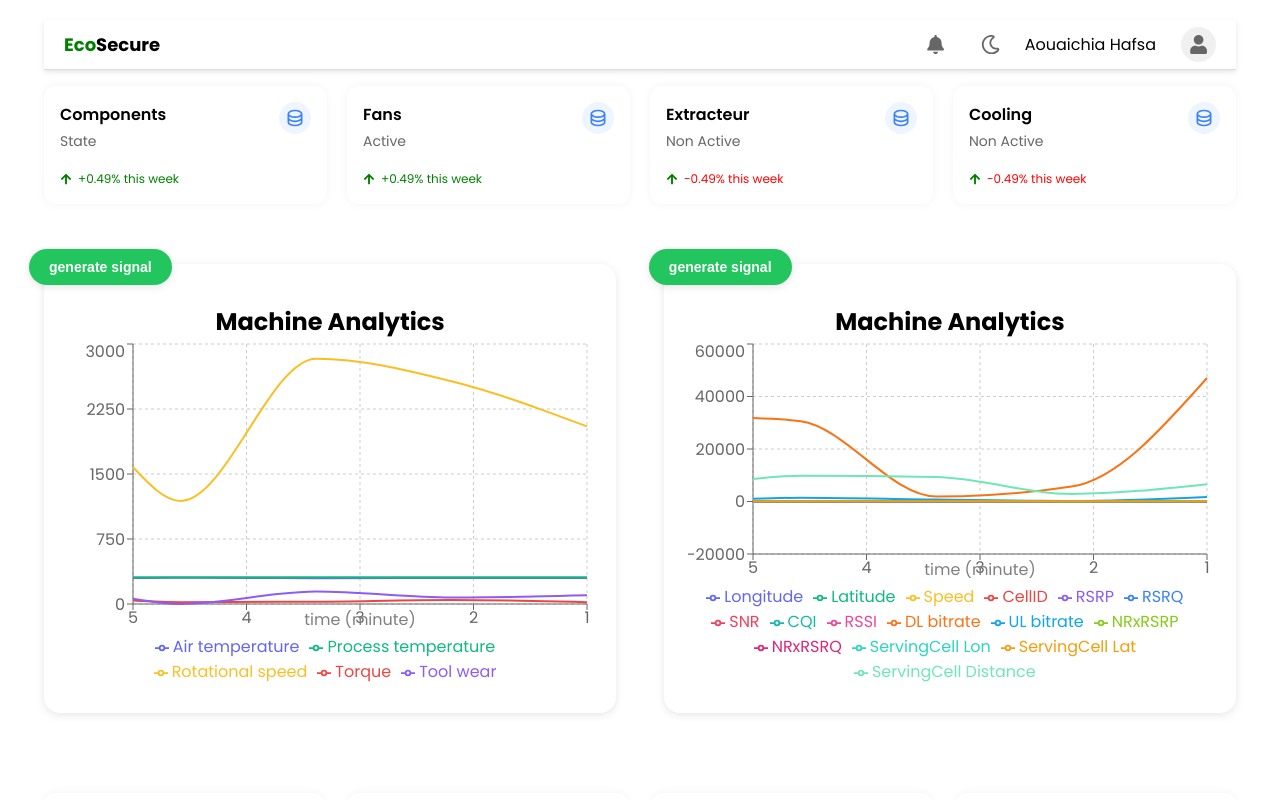
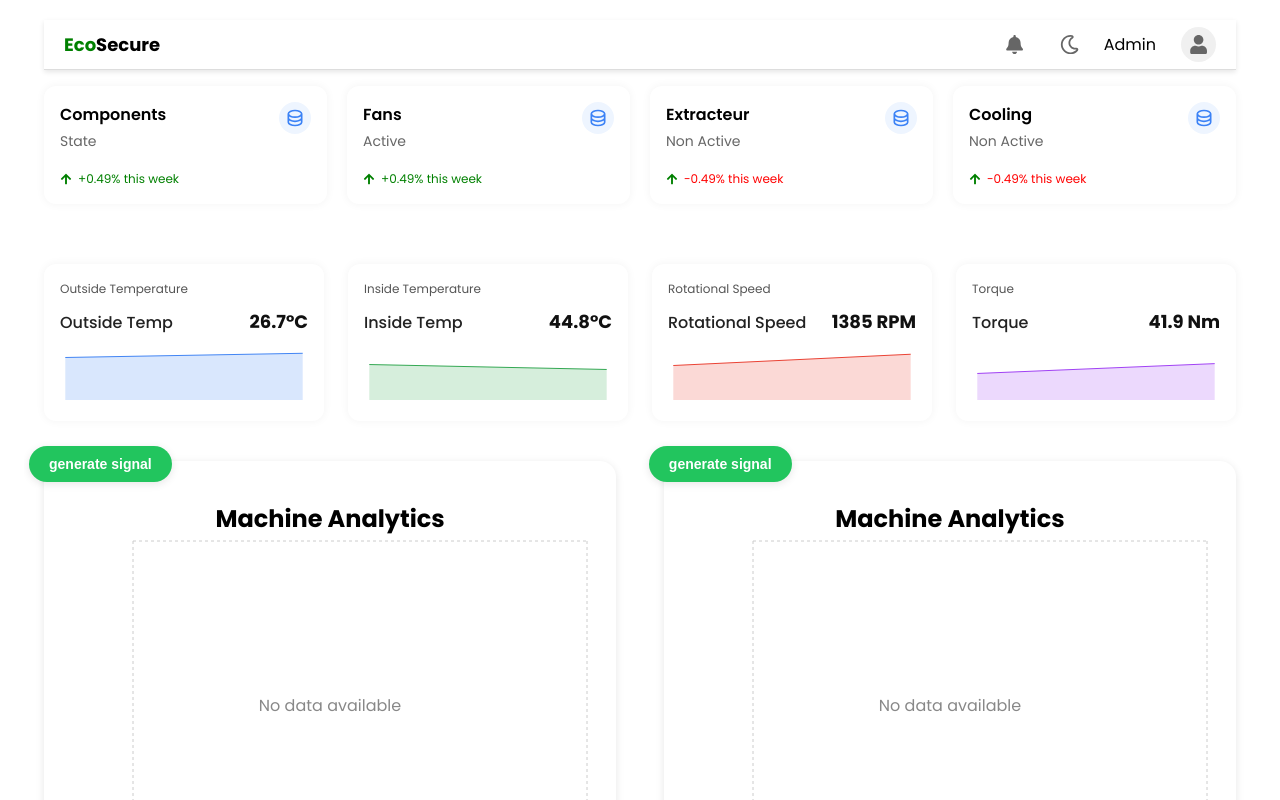
Before and after one commit to hamida2004/nest_competition_front, a React (Vite) app in the folder Frontend/: page /dashboard in a window 1280 px wide. Built offline with nearby package versions, Linux system fonts and the light colour scheme.

Commit message:
charts updated

```diff
--- a/Frontend/src/Dashboard.jsx
+++ b/Frontend/src/Dashboard.jsx
@@ -1,4 +1,4 @@
-import React, { useState } from "react";
+import React, { useState, useEffect } from "react";
 import Topbar from "./components/Topbar";
 import StatCard from "./components/StatCard";
 import AnalyticsChart from "./components/MainChart";
@@ -8,7 +8,6 @@ import "./Dashboard.css";
 export default function Dashboard() {
   const [predict, setPredict] = useState([]);
   const [reduce, setReduce] = useState([]);
-
   // Function to generate a random value within a given range
   const getRandomValue = (min, max) => Math.random() * (max - min) + min;
 
@@ -49,6 +48,62 @@ export default function Dashboard() {
     setReduce((prev) => [...prev, newDataPoint].slice(-20)); // Keep last 20 points
   };
 
+  // State for consumption metrics
+  const [outsideTempData, setOutsideTempData] = useState([]);
+  const [insideTempData, setInsideTempData] = useState([]);
+  const [rotationalSpeedData, setRotationalSpeedData] = useState([]);
+  const [torqueData, setTorqueData] = useState([]);
+
+  // Function to generate random values within a range
+
+  // Generate new data point for Outside Temperature
+  const generateOutsideTemp = () => {
+    const newDataPoint = {
+      day: outsideTempData.length + 1,
+      value: getRandomValue(20, 30), // Example range for outside temperature
+    };
+    setOutsideTempData((prev) => [...prev, newDataPoint].slice(-7)); // Keep last 7 points
+  };
+
+  // Generate new data point for Inside Temperature
+  const generateInsideTemp = () => {
+    const newDataPoint = {
+      day: insideTempData.length + 1,
+      value: getRandomValue(35, 45), // Example range for inside temperature
+    };
+    setInsideTempData((prev) => [...prev, newDataPoint].slice(-7));
+  };
+
+  // Generate new data point for Rotational Speed
+  const generateRotationalSpeed = () => {
+    const newDataPoint = {
+      day: rotationalSpeedData.length + 1,
+      value: Math.floor(getRandomValue(1000, 2000)), // Example range for rotational speed
+    };
+    setRotationalSpeedData((prev) => [...prev, newDataPoint].slice(-7));
+  };
+
+  // Generate new data point for Torque
+  const generateTorque = () => {
+    const newDataPoint = {
+      day: torqueData.length + 1,
+      value: getRandomValue(30, 50), // Example range for torque
+    };
+    setTorqueData((prev) => [...prev, newDataPoint].slice(-7));
+  };
+
+  // Automatically generate data every 2 seconds
+  useEffect(() => {
+    const interval = setInterval(() => {
+      generateOutsideTemp();
+      generateInsideTemp();
+      generateRotationalSpeed();
+      generateTorque();
+    }, 2000);
+
+    return () => clearInterval(interval); // Cleanup interval on unmount
+  }, []);
+
   return (
     <div className="dashboard">
       <main className="main">
@@ -81,6 +136,43 @@ export default function Dashboard() {
           />
         </section>
 
+
+        <section className="cards">
+          {/* Outside Temperature Card */}
+          <ConsumptionCard
+            label="Outside Temperature"
+            title="Outside Temp"
+            value={`${getRandomValue(20, 30).toFixed(1)}°C`}
+            color="#4285F4"
+            data={outsideTempData}
+          />{/* Inside Temperature Card */}
+          <ConsumptionCard
+            label="Inside Temperature"
+            title="Inside Temp"
+            value={`${getRandomValue(35, 45).toFixed(1)}°C`}
+            color="#34A853"
+            data={insideTempData}
+          />
+
+          {/* Rotational Speed Card */}
+          <ConsumptionCard
+            label="Rotational Speed"
+            title="Rotational Speed"
+            value={`${Math.floor(getRandomValue(1000, 2000))} RPM`}
+            color="#EA4335"
+            data={rotationalSpeedData}
+          />
+
+          {/* Torque Card */}
+          <ConsumptionCard
+            label="Torque"
+            title="Torque"
+            value={`${getRandomValue(30, 50).toFixed(1)} Nm`}
+            color="#A142F4"
+            data={torqueData}
+          />
+        </section>
+
         <section className="stock-analytics-row">
           <div className="left-graph">
             <AnalyticsChart
@@ -95,33 +187,6 @@ export default function Dashboard() {
             />
           </div>
         </section>
-
-        <section className="cards">
-          <ConsumptionCard
-            label="Service Plus De Fourniture"
-            title="Service A"
-            value="25%"
-            color="#4285F4"
-          />
-          <ConsumptionCard
-            label="Produit Plus Consommé"
-            title="Papier"
-            value="95%"
-            color="#34A853"
-          />
-          <ConsumptionCard
-            label="Produit Moins Consommé"
-            title="Papier"
-            value="95%"
-            color="#EA4335"
-          />
-          <ConsumptionCard
-            label="Article Plus Consommé"
-            title="Article A"
-            value="95%"
-            color="#A142F4"
-          />
-        </section>
       </main>
     </div>
   );
--- a/Frontend/src/components/ConsumptionCard.jsx
+++ b/Frontend/src/components/ConsumptionCard.jsx
@@ -1,4 +1,3 @@
-// src/components/ConsumptionCard.jsx
 import React from "react";
 import {
   AreaChart,
@@ -8,16 +7,7 @@ import {
 } from "recharts";
 import "../styles/ConsumptionCard.css";
 
-const sampleData = [
-  { day: "M", value: 20 },
-  { day: "T", value: 30 },
-  { day: "W", value: 25 },
-  { day: "T", value: 40 },
-  { day: "F", value: 45 },
-  { day: "S", value: 35 },
-];
-
-export default function ConsumptionCard({ label, title, value, color }) {
+export default function ConsumptionCard({ label, title, value, color, data }) {
   return (
     <div className="consumption-card">
       <div className="card-label">{label}</div>
@@ -27,7 +17,7 @@ export default function ConsumptionCard({ label, title, value, color }) {
       </div>
       <div className="card-chart">
         <ResponsiveContainer width="100%" height={60}>
-          <AreaChart data={sampleData}>
+          <AreaChart data={data}>
             <Tooltip />
             <Area
               type="monotone"
--- a/Frontend/src/components/MainChart.jsx
+++ b/Frontend/src/components/MainChart.jsx
@@ -1,4 +1,4 @@
-import React, { useEffect } from "react";
+import React, { useEffect, useState } from "react";
 import {
   LineChart,
   Line,
@@ -39,21 +39,37 @@ const colors = [
 ];
 
 export default function StockAnalyticsCard({ data, generate_data }) {
-  // Automatically generate data every 2 seconds
+  const [generate, setGenerate] = useState(false);
+
+  // Automatically generate data every 2 seconds when generate is true
   useEffect(() => {
-    const interval = setInterval(() => {
+    let interval;
+    if (generate) {
+      interval = setInterval(() => {
         generate_data();
-    }, 1000);
+        // send data
+        console.log('sending data')
+      }, 200);
+    }
+    // Cleanup interval on component unmount or when generate changes
+    return () => clearInterval(interval);
+  }, [generate, generate_data]);
 
-    // Cleanup interval on component unmount
-    return () => clearInterval(interval);
-  }, [generate_data]);
+  // Toggle generate state
+  const handleClick = () => {
+    setGenerate((prev) => !prev);
+  };
 
   // Dynamically extract features from the first data point
   const features =
-    data.length > 0
-      ? Object.keys(data[0]).filter((key) => key !== "minute") // Exclude 'minute' as it's used for the X-axis
+    Array.isArray(data) && data.length > 0
+      ? Object.keys(data[0]).filter(
+          (key) => key !== "minute" && typeof data[0][key] === "number"
+        ) // Exclude 'minute' and non-numeric keys
       : [];
+
+  // Safely slice the last 10 data points
+  const slicedData = Array.isArray(data) ? data.slice(-10) : [];
 
   return (
     <div
@@ -65,13 +81,15 @@ export default function StockAnalyticsCard({ data, generate_data }) {
         boxShadow: "0 2px 8px rgba(0, 0, 0, 0.1)",
       }}
     >
+      {/* Button to toggle data generation */}
       <button
-        onClick={generate_data}
+        onClick={handleClick}
+        aria-label={generate ? "Stop Signal" : "Generate Signal"}
         style={{
           position: "absolute",
           top: "-15px",
           left: "-15px",
-          backgroundColor: "#22C55E",
+          backgroundColor: generate ? "grey" : "#22C55E", // Red for stop, green for start
           color: "white",
           padding: "10px 20px",
           border: "none",
@@ -82,21 +100,24 @@ export default function StockAnalyticsCard({ data, generate_data }) {
           boxShadow: "0 2px 8px rgba(0, 0, 0, 0.1)",
           cursor: "pointer",
           zIndex: 1,
+          transition: "background-color 0.3s ease",
         }}
       >
-        generate signal
+        {generate ? "stop signal" : "generate signal"}
       </button>
 
       <h2 style={{ textAlign: "center", marginTop: "16px" }}>Machine Analytics</h2>
 
+      {/* Render chart only if data exists */}
       <ResponsiveContainer width="100%" height={350}>
-        <LineChart data={[...data].reverse().slice(0, 10)}>
+        <LineChart data={slicedData}>
           <CartesianGrid strokeDasharray="3 3" />
           <XAxis dataKey="minute" label={"time (minute)"} />
           <YAxis />
           <Tooltip />
           <Legend />
-          {features.map((feature, index) => (
+          {features.length > 0 ? (
+            features.map((feature, index) => (
               <Line
                 key={feature}
                 type="monotone"
@@ -104,9 +125,15 @@ export default function StockAnalyticsCard({ data, generate_data }) {
                 stroke={colors[index % colors.length]}
                 strokeWidth={2}
                 dot={{ r: 4 }}
+                activeDot={{ r: 6 }}
                 name={feature.replace(/_/g, " ")} // Replace underscores with spaces
               />
-          ))}
+            ))
+          ) : (
+            <text x="50%" y="50%" textAnchor="middle" fill="#888">
+              No data available
+            </text>
+          )}
         </LineChart>
       </ResponsiveContainer>
     </div>
--- a/Frontend/src/components/Topbar.jsx
+++ b/Frontend/src/components/Topbar.jsx
@@ -10,14 +10,18 @@ export default function Topbar() {
         <span className="secure">Secure</span>
       </div>
       <div className="user-info">
-        <div className="icon-container">
+        <div className="icon-container"
+        onClick={()=>{
+          console.log('clicked')
+        }}
+        >
           <FaBell className="icon gray-icon" />
         </div>
         <div className="icon-container">
           <FaRegMoon className="icon gray-icon" />
         </div>
         <div className="profile">
-          <span>Aouaichia Hafsa</span>
+          <span>Admin</span>
           <div className="avatar-circle">
             <FaUser className="avatar-icon" />
           </div>
--- a/Frontend/src/styles/Topbar.css
+++ b/Frontend/src/styles/Topbar.css
@@ -33,6 +33,7 @@
   display: flex;
   align-items: center;
   margin: 0 10px;
+  cursor: pointer;
 }
 
 .gray-icon {
```
Lines whose indentation alone changed are shown as unchanged.
